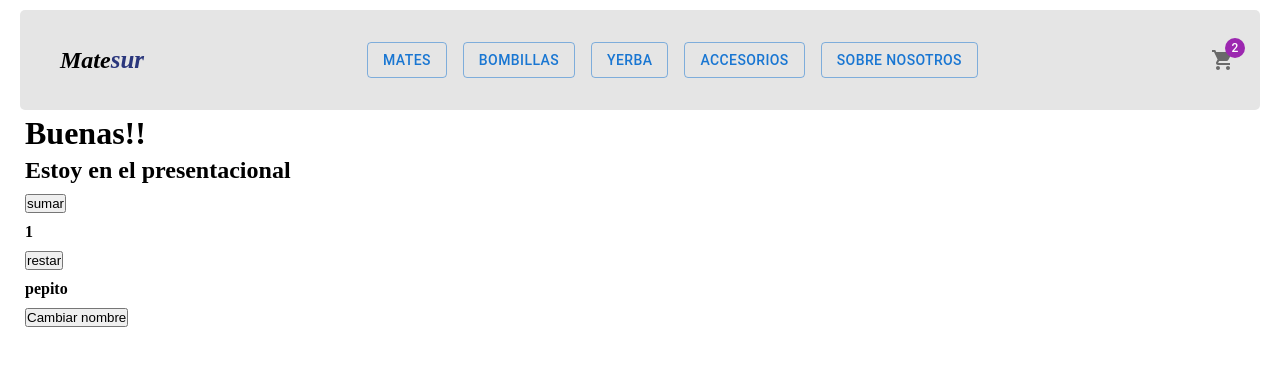
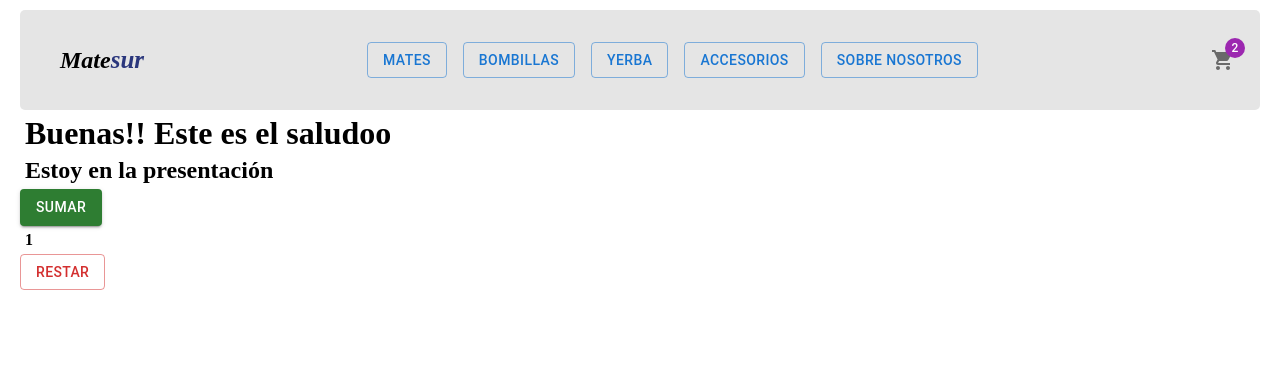
Before and after one commit to NAcerbiCDS/ReactApp, a React (Vite) app: page / in a window 1280 px wide. Shown: the top 366 px of the page. Built offline with nearby package versions, Linux system fonts and the light colour scheme.

Commit message:
PreEntrega1Acerbi

```diff
--- a/src/App.jsx
+++ b/src/App.jsx
@@ -7,7 +7,7 @@ function App() {
     <>
       <Navbar />
       <ItemListContainer />
-      <CounterContainer stock={5}/>
+      <CounterContainer stock={5} />
     </>
   );
 }
--- a/src/components/common/cartWidget/CartWidget.jsx
+++ b/src/components/common/cartWidget/CartWidget.jsx
@@ -1,7 +1,7 @@
 import { Badge } from "@mui/material";
 import ShoppingCartIcon from '@mui/icons-material/ShoppingCart';
 
-const CartWidget = () => {
+const CartWidget = ( {contador} ) => {
 
 return (
     <div>
--- a/src/components/common/counter/CounterContainer.jsx
+++ b/src/components/common/counter/CounterContainer.jsx
@@ -3,7 +3,6 @@ import CounterPresentacional from "./CounterPresentacional";
 
 const CounterContainer = ({ stock }) => {
   const [contador, setContador] = useState(1);
-  const [nombre, setNombre] = useState("pepito");
 
   const sumar = () => {
     if (contador < stock) {
@@ -19,27 +18,11 @@ const CounterContainer = ({ stock }) => {
     }
   };
 
-  // useEffect( ()=>{
-
-  //   // PETICION A UN SERVIDOR
-  // console.log("Se realizo una peticion")
-
-  // } , [] )
-
-  useEffect(() => {
-    // PETICION A UN SERVIDOR
-    console.log("Se realizo una peticion");
-  }, [ nombre, contador ] ); // array de dependencias
-
-  console.log("montaje o actualizacion");
-
   return (
     <CounterPresentacional
       sumar={sumar}
       restar={restar}
       contador={contador}
-      nombre={nombre}
-      setNombre={setNombre}
     />
   );
 };
--- a/src/components/common/counter/CounterPresentacional.css
+++ b/src/components/common/counter/CounterPresentacional.css
@@ -0,0 +1,6 @@
+.contenedorCentral{
+    display: flex;
+    position: relative;
+    width: 2%;
+    align-content: center;
+}
--- a/src/components/common/counter/CounterPresentacional.jsx
+++ b/src/components/common/counter/CounterPresentacional.jsx
@@ -1,13 +1,13 @@
-const CounterPresentacional = ( {sumar, contador, restar, nombre, setNombre} ) => {
+import * as React from 'react';
+import Button from '@mui/material/Button';
+
+const CounterPresentacional = ( {sumar, contador, restar } ) => {
 
   return (
-    <div>
-      <button onClick={sumar}>sumar</button>
+    <div className='contenedorCentral'>
+      <Button onClick={sumar} variant="contained" color="success">sumar</Button>
       <h4> {contador} </h4>
-      <button onClick={restar}>restar</button>
-
-      <h4>{nombre}</h4>
-      <button onClick={()=>setNombre("juancito")}>Cambiar nombre</button>
+      <Button onClick={restar} variant="outlined" color="error">restar</Button>
     </div>
   );
 };
--- /dev/null
+++ b/src/components/pages/itemListContainer/ItemList.css
@@ -0,0 +1,13 @@
+.container {
+    width: 100%;
+    height: 100vh;
+    background-color: #f5f5f5;
+}
+
+.center {
+    text-align: center;
+}
+
+.text {
+    color: #333;
+}
--- a/src/components/pages/itemListContainer/ItemList.jsx
+++ b/src/components/pages/itemListContainer/ItemList.jsx
@@ -1,8 +1,16 @@
+import * as React from 'react';
+import Skeleton from '@mui/material/Skeleton';
+import Stack from '@mui/material/Stack';
+
 const ItemList = ({ saludo }) => {
   return (
-    <div>
-      <h1>{saludo}</h1>
-      <h2>Estoy en el presentacional</h2>
+    <div className="container">
+      <h1 className="center text">
+        {saludo}
+      </h1>
+      <h2 className="center text">
+        Estoy en la presentación
+      </h2>
     </div>
   );
 };
--- a/src/components/pages/itemListContainer/ItemListContainer.jsx
+++ b/src/components/pages/itemListContainer/ItemListContainer.jsx
@@ -1,7 +1,7 @@
 import ItemList from "./ItemList";
 
 const ItemListContainer = () => {
-  return <ItemList saludo="Buenas!!"/>;
+  return <ItemList saludo="Buenas!! Este es el saludoo"/>;
 };
 
 export default ItemListContainer;
```
